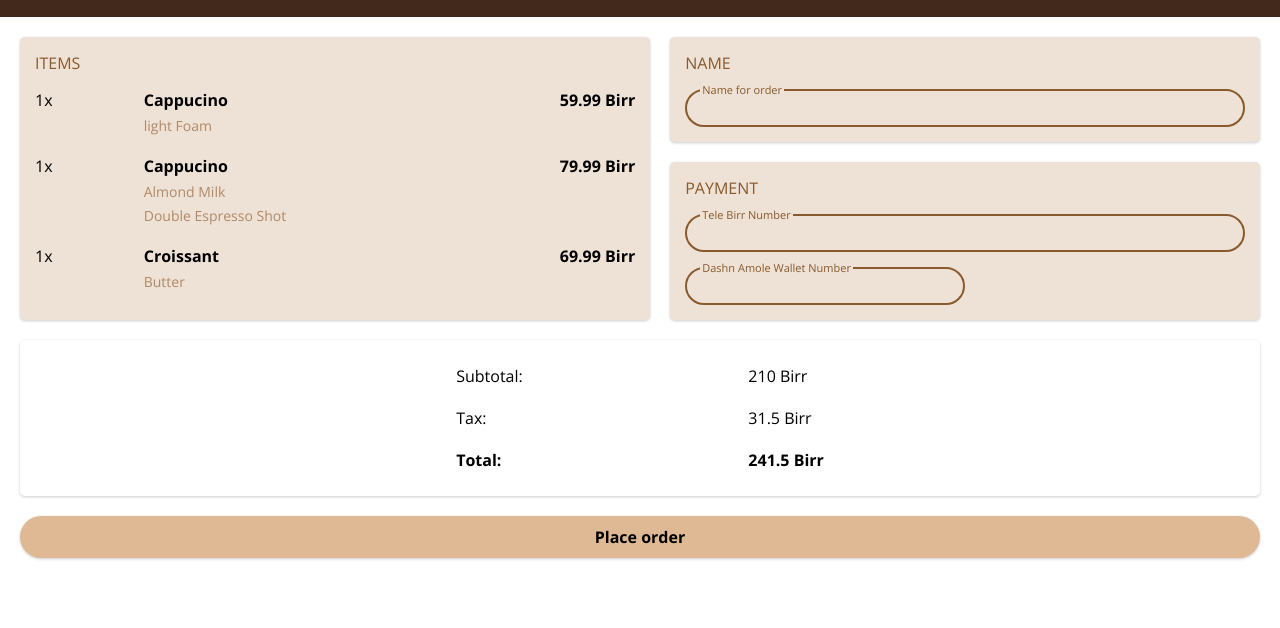
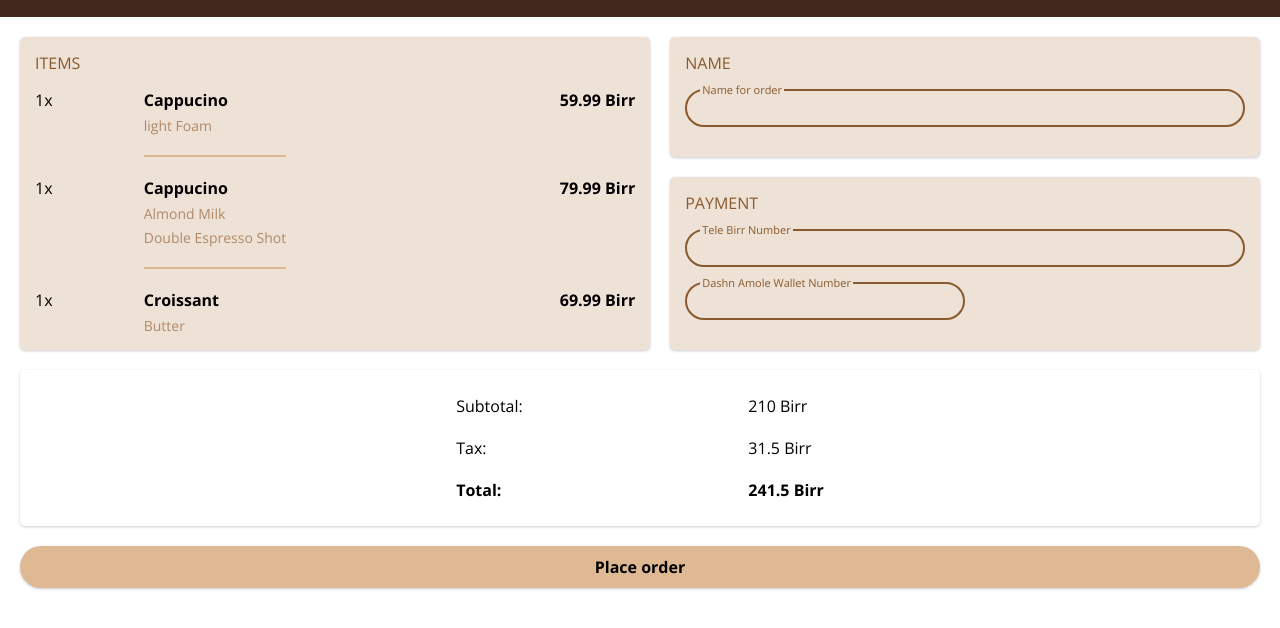
Before and after one commit to Abel-B311a/FrontendMasters_Web_Development, a plain HTML site: page Project-3-Coffee-app/coffee-app.html in a window 1280 px wide. Shown: the part 56-684 px from the top of the page. Drawn offline with nearby package versions, Linux system fonts and the light colour scheme.

Commit message:
Tomoca Buna Oder Page Finished

```diff
--- a/Project-3-Coffee-app/coffee-app.css
+++ b/Project-3-Coffee-app/coffee-app.css
@@ -128,6 +128,8 @@ margin-inline-start: 0px;
   grid-area: it;
   margin-top: 5px;
   margin-bottom: 20px;
+  border-bottom: 2px solid #DDB892;
+  padding-bottom: 20px;
 
 
 }
@@ -145,6 +147,8 @@ margin-inline-start: 0px;
   grid-area: it2B;
   margin-top: 5px;
   margin-bottom: 20px;
+  border-bottom: 2px solid #DDB892;
+  padding-bottom: 20px;
 
 }
 
```
